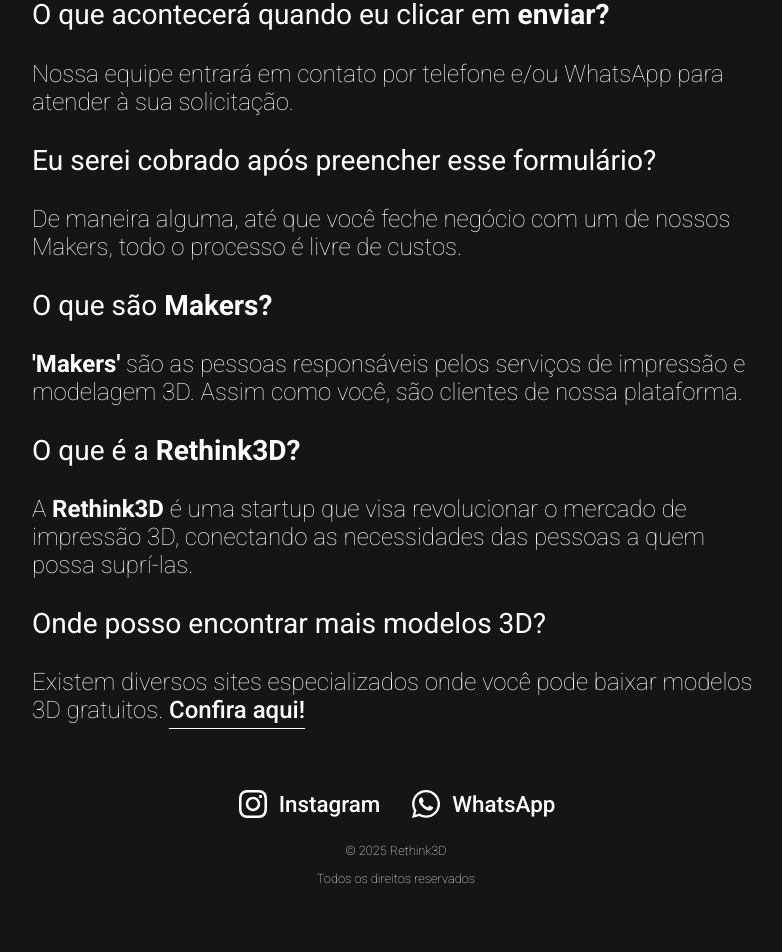
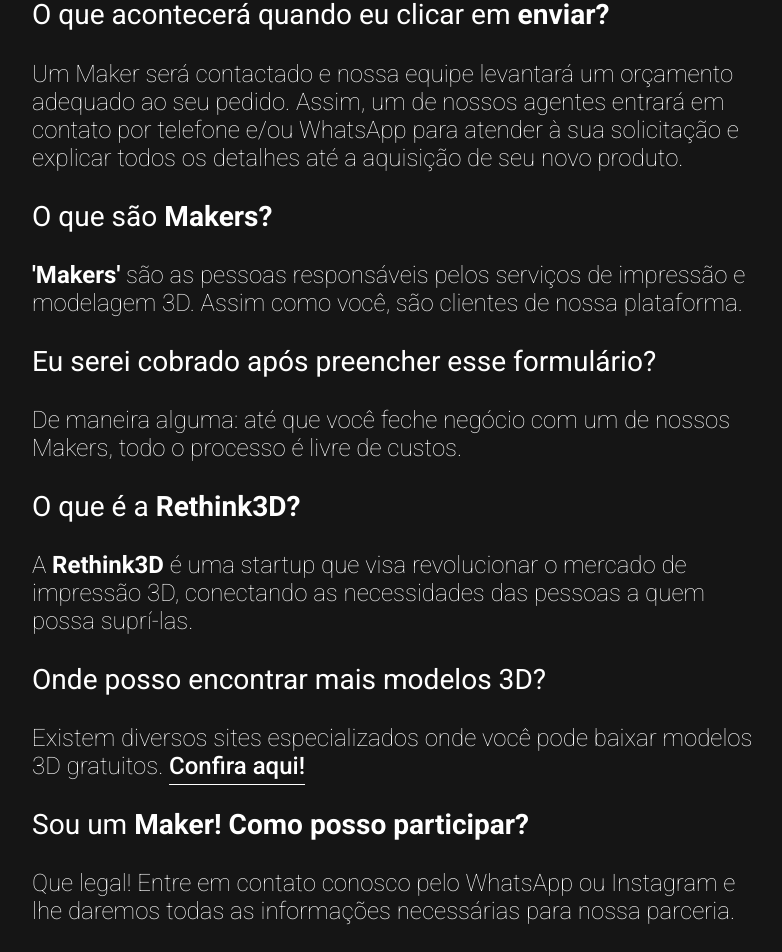
Before and after one commit to Rethink3D/rethink3d-webpage, a React (Create React App) app: page / in a window 1280 px wide. Shown: the part 2093-3045 px from the top of the page, without its empty margins (244-1026 px from the left). Before the commit the page ends 3012 px from the top, so only its background shows below. Built offline with nearby package versions, Linux system fonts and the light colour scheme.

Commit message:
add: novas perguntas do FAQ

```diff
--- a/src/components/FAQ/FAQ.js
+++ b/src/components/FAQ/FAQ.js
@@ -11,15 +11,10 @@
           <span className="bold">enviar?</span>
         </h3>
         <p>
-          Nossa equipe entrará em contato por telefone e/ou WhatsApp para
-          atender à sua solicitação.
-        </p>
-      </div>
-      <div className="faq-item">
-        <h3>Eu serei cobrado após preencher esse formulário?</h3>
-        <p>
-          De maneira alguma, até que você feche negócio com um de nossos Makers,
-          todo o processo é livre de custos.
+          Um Maker será contactado e nossa equipe levantará um orçamento
+          adequado ao seu pedido. Assim, um de nossos agentes entrará em contato
+          por telefone e/ou WhatsApp para atender à sua solicitação e explicar
+          todos os detalhes até a aquisição de seu novo produto.
         </p>
       </div>
       <div className="faq-item">
@@ -27,8 +22,16 @@
           O que são <span className="bold">Makers?</span>
         </h3>
         <p>
-          <strong>'Makers'</strong> são as pessoas responsáveis pelos serviços de impressão e
-          modelagem 3D. Assim como você, são clientes de nossa plataforma.
+          <strong>'Makers'</strong> são as pessoas responsáveis pelos serviços
+          de impressão e modelagem 3D. Assim como você, são clientes de nossa
+          plataforma.
+        </p>
+      </div>
+      <div className="faq-item">
+        <h3>Eu serei cobrado após preencher esse formulário?</h3>
+        <p>
+          De maneira alguma: até que você feche negócio com um de nossos Makers,
+          todo o processo é livre de custos.
         </p>
       </div>
       <div className="faq-item">
@@ -36,8 +39,9 @@
           O que é a <span className="bold">Rethink3D?</span>
         </h3>
         <p>
-          A <strong>Rethink3D</strong> é uma startup que visa revolucionar o mercado de impressão
-          3D, conectando as necessidades das pessoas a quem possa suprí-las.
+          A <strong>Rethink3D</strong> é uma startup que visa revolucionar o
+          mercado de impressão 3D, conectando as necessidades das pessoas a quem
+          possa suprí-las.
         </p>
       </div>
       <div className="faq-item">
@@ -54,6 +58,15 @@
           </a>
         </p>
       </div>
+      <div className="faq-item">
+        <h3>
+          Sou um <span className="bold">Maker! Como posso participar?</span>
+        </h3>
+        <p>
+          Que legal! Entre em contato conosco pelo WhatsApp ou Instagram e lhe
+          daremos todas as informações necessárias para nossa parceria.
+        </p>
+      </div>
     </div>
   );
 };
```
